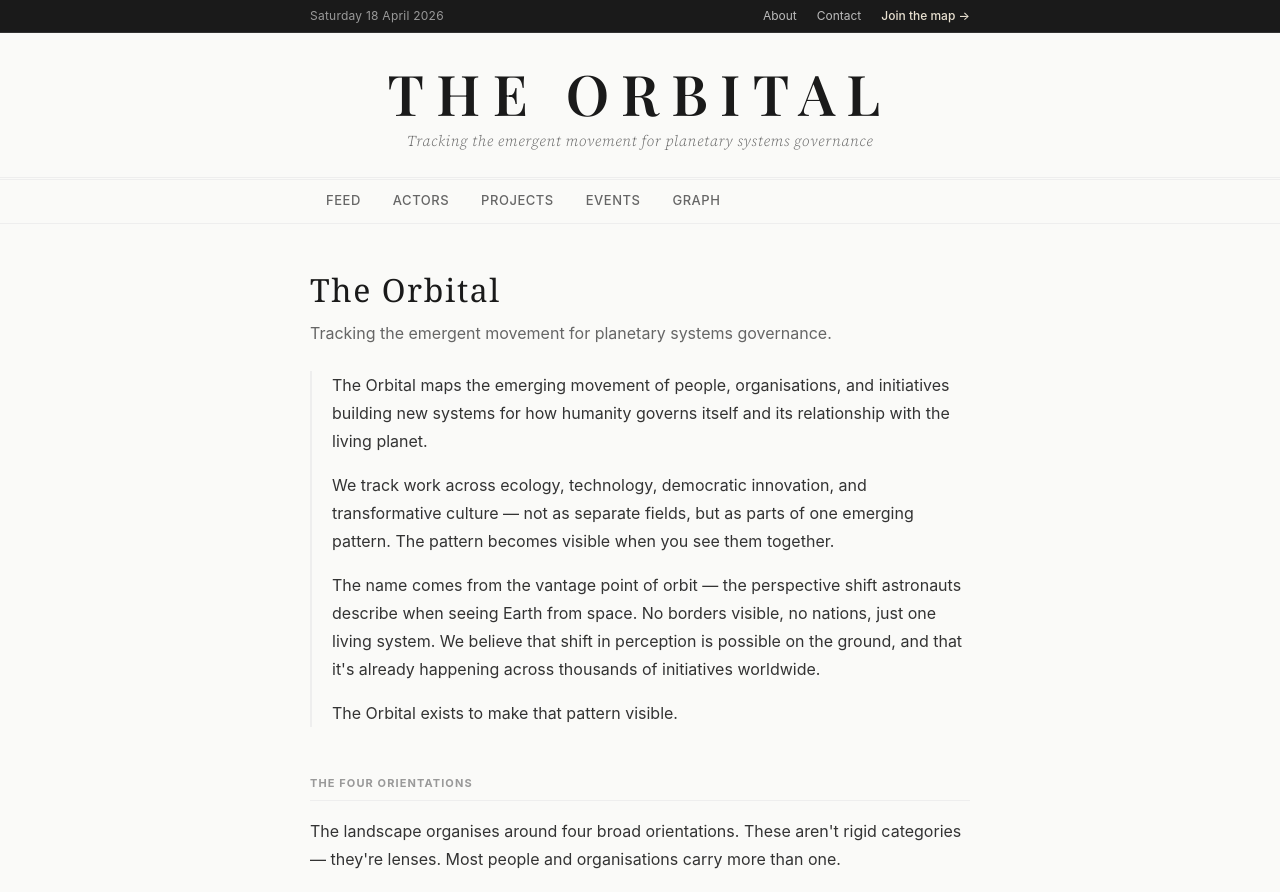
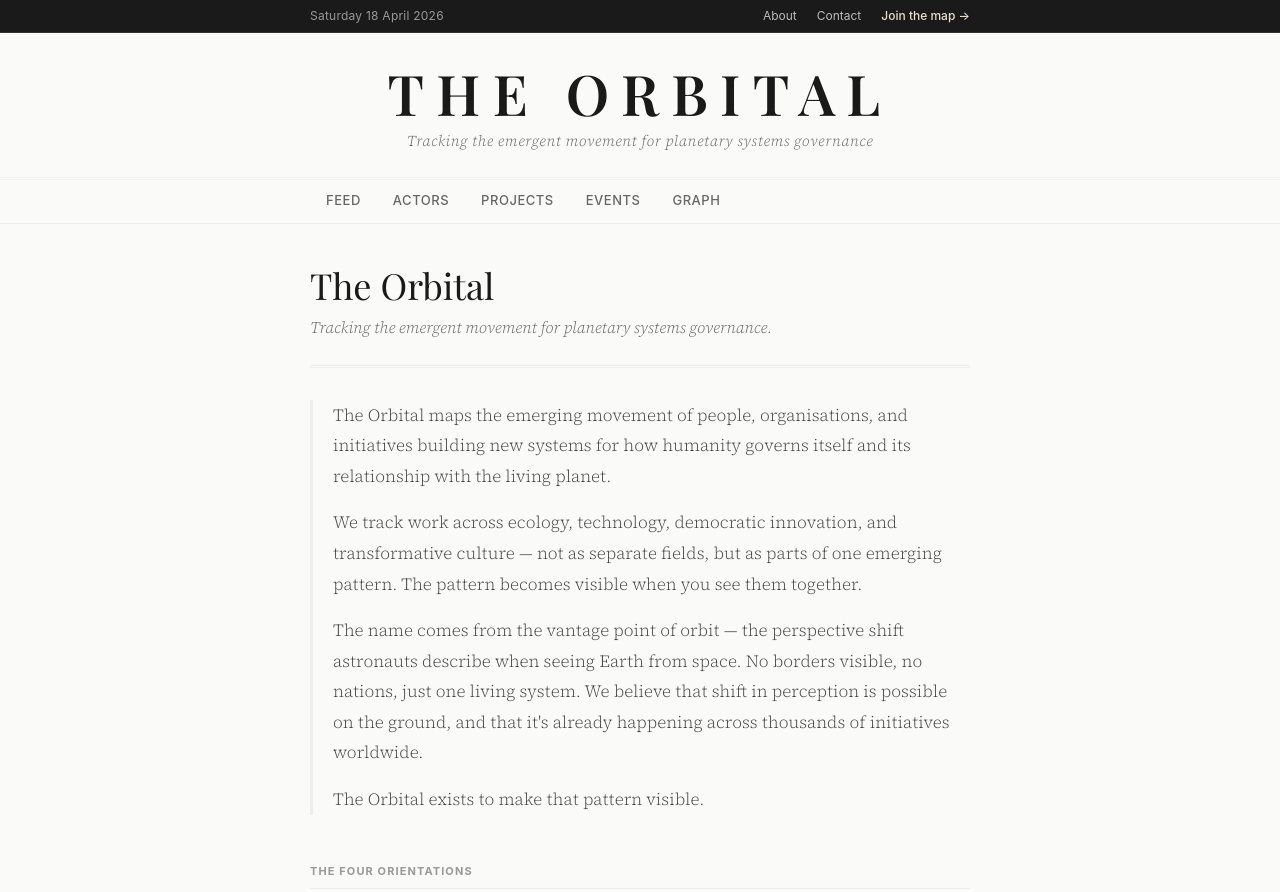
Before and after one commit to Ollxor/the-orbital, an Astro site: page /about in a window 1280 px wide. Shown: the top 892 px of the page. Built offline with nearby package versions, Linux system fonts and the light colour scheme; Astro itself is replaced by a stand-in of ours; a web font is replaced by a local one.

Commit message:
Add about page with four orientations, project context, and contact links
Co-Authored-By: Claude Sonnet 4.6 <noreply@anthropic.com>

```diff
--- a/src/pages/about.astro
+++ b/src/pages/about.astro
@@ -111,22 +111,25 @@ const orientations = [
 <style>
 .about-page { padding-top: 2.5rem; }
 
-.about-header { margin-bottom: 1.5rem; }
+.about-header { margin-bottom: 2rem; padding-bottom: 1.5rem; border-bottom: 3px double var(--border); }
 .about-header h1 {
-  font-family: var(--font-serif);
-  font-size: 2rem;
-  font-weight: normal;
-  letter-spacing: .05em;
-  margin-bottom: .375rem;
+  font-family: 'Playfair Display', Georgia, serif;
+  font-size: 2.25rem;
+  font-weight: 400;
+  line-height: 1.2;
+  margin-bottom: .5rem;
 }
-.about-tagline { font-size: 1rem; color: var(--text-2); }
+.about-tagline { font-size: 1rem; color: var(--text-2); font-family: 'Source Serif 4', Georgia, serif; font-style: italic; font-weight: 300; }
 
 .about-intro {
-  border-left: 2px solid var(--border);
+  border-left: 3px solid var(--border);
   padding-left: 1.25rem;
   margin-bottom: 3rem;
+  font-family: 'Source Serif 4', Georgia, serif;
+  font-size: 1.0625rem;
+  font-weight: 300;
 }
-.about-intro p { margin-bottom: 1rem; line-height: 1.75; color: #333; }
+.about-intro p { margin-bottom: 1rem; line-height: 1.8; color: #444; }
 .about-intro p:last-child { margin-bottom: 0; }
 
 .about-section { margin-bottom: 3rem; }
@@ -137,7 +140,7 @@ const orientations = [
   letter-spacing: .1em;
   text-transform: uppercase;
   color: var(--text-3);
-  margin-bottom: 1rem;
+  margin-bottom: 1.25rem;
   padding-bottom: .5rem;
   border-bottom: 1px solid var(--border);
 }
@@ -153,7 +156,7 @@ const orientations = [
 
 .orientation-card { display: flex; flex-direction: column; gap: .5rem; }
 .orientation-icon { width: 72px; height: 72px; object-fit: contain; }
-.orientation-card h3 { font-family: var(--font-serif); font-size: 1.125rem; font-weight: normal; }
+.orientation-card h3 { font-family: 'Playfair Display', Georgia, serif; font-size: 1.125rem; font-weight: 400; }
 .orientation-card p { font-size: .9rem; color: var(--text-2); line-height: 1.7; }
 
 .puzzle-pieces { margin: 1.5rem 0; }
```
